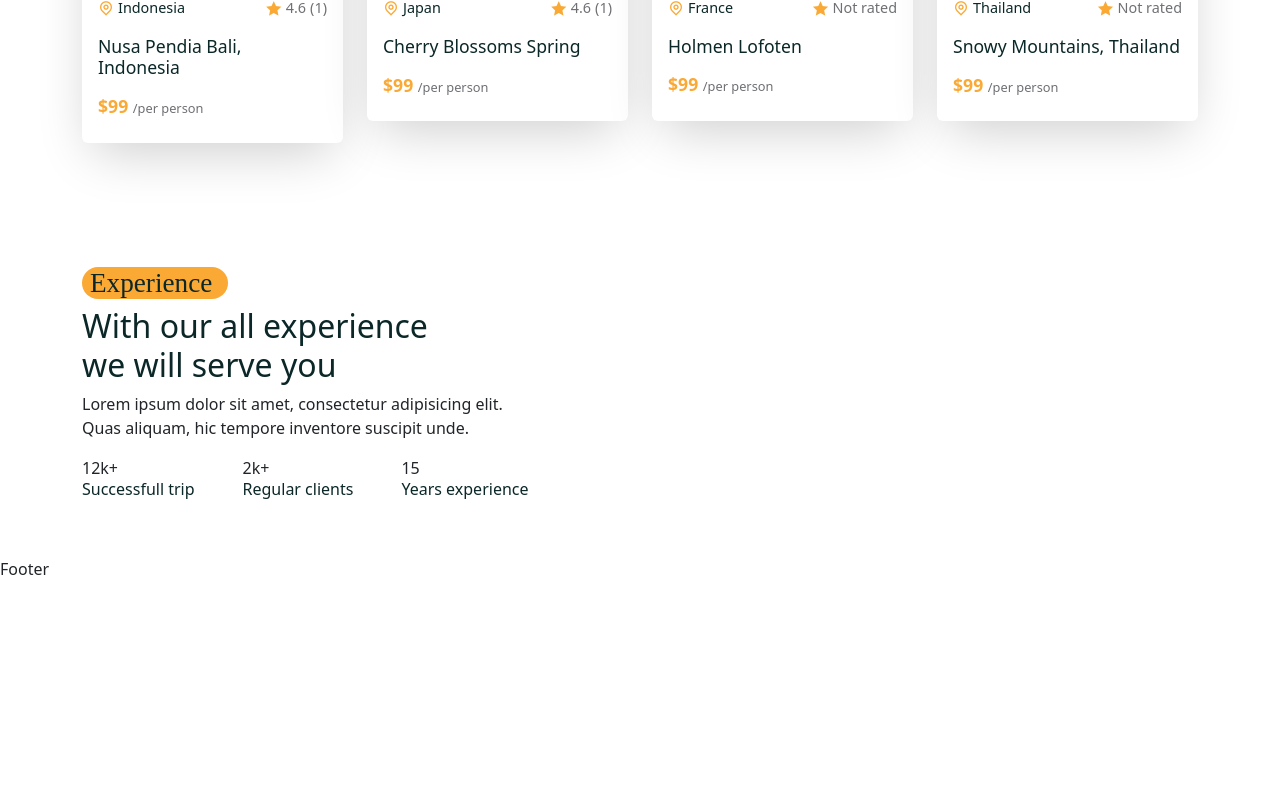
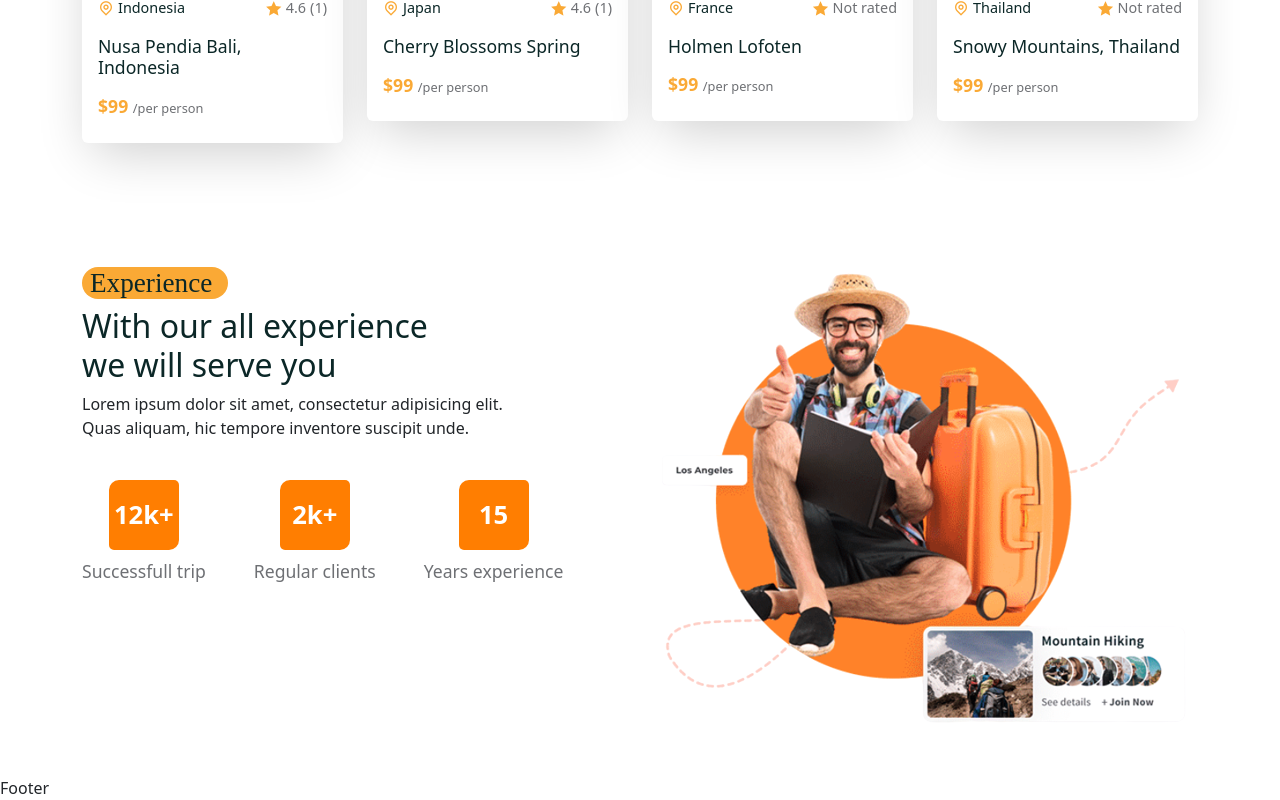
Before and after one commit to garvtomar26/tour-management, a React (Create React App) app in the folder frontend/: page /home in a window 1280 px wide. Shown: the part 1870-2670 px from the top of the page. Before the commit the page ends 2451 px from the top, so only its background shows below. Built offline with nearby package versions, Linux system fonts and the light colour scheme; a web font is replaced by a local one.

Commit message:
1.11.42 part 1

```diff
--- a/frontend/src/pages/Home.jsx
+++ b/frontend/src/pages/Home.jsx
@@ -5,6 +5,8 @@ import heroImg from '../assets/images/hero-img01.jpg'
 import heroImg02 from '../assets/images/hero-img02.jpg'
 import heroVideo from '../assets/images/hero-video.mp4'
 import worldImg from '../assets/images/world.png'
+import experienceImg from '../assets/images/experience.png';
+
 import Subtitle from '../shared/Subtitle'
 
 import SearchBar from "../shared/SearchBar";
@@ -114,6 +116,11 @@ const Home = () => {
               </div>
             </div>
           </Col>
+          <Col lg="6">
+            <div className='experience__img'>
+              <img src={experienceImg} alt="" />
+            </div>
+          </Col>
         </Row>
       </Container>
     </section>
--- a/frontend/src/styles/home.css
+++ b/frontend/src/styles/home.css
@@ -56,3 +56,39 @@
     font-size: 2.3rem;
     font-weight: 500;
 }
+
+.experience__content h2 {
+    font-size: 2.5rem;
+    margin-top: 1rem;
+    font-weight: 500;
+}
+
+ .experience__content p {
+    font-size: 1.1rem;
+    color: var(--text-color);
+    margin-top: 1rem;
+}
+
+.counter__wrapper {
+    margin-top: 2.5rem;
+}
+
+.counter__box span {
+    width: 70px;
+    height: 70px;
+    margin: auto;
+    display: flex;
+    align-items: center;
+    justify-content: center;
+    background: var(--primary-color);
+    color: #ffff;
+    font-size: 1.6rem;
+    font-weight: 600;
+    border-radius: 10px 5px 10px 5px;
+}
+
+.counter__box h6 {
+    font-size: 1.1rem;
+    margin-top: 0.7rem;
+    color: var(--text-color)
+}
```
